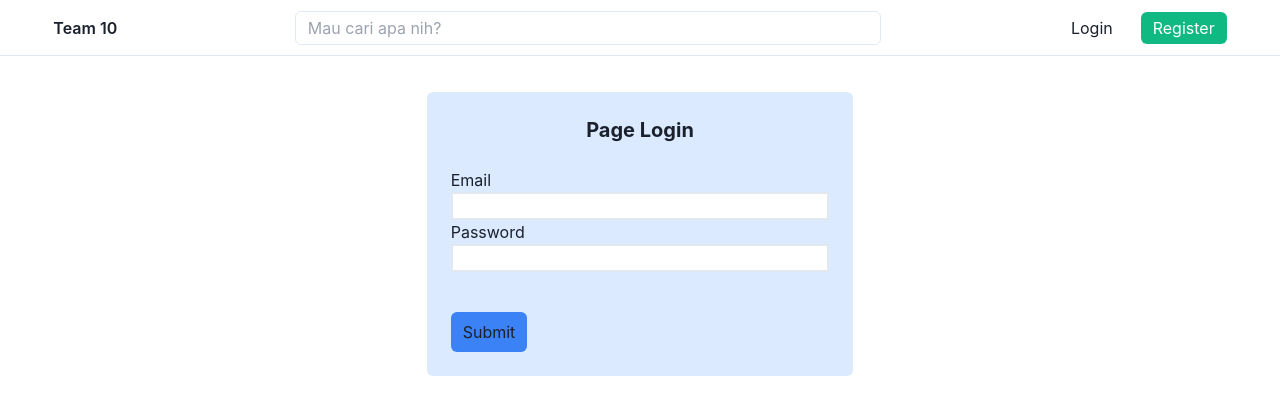
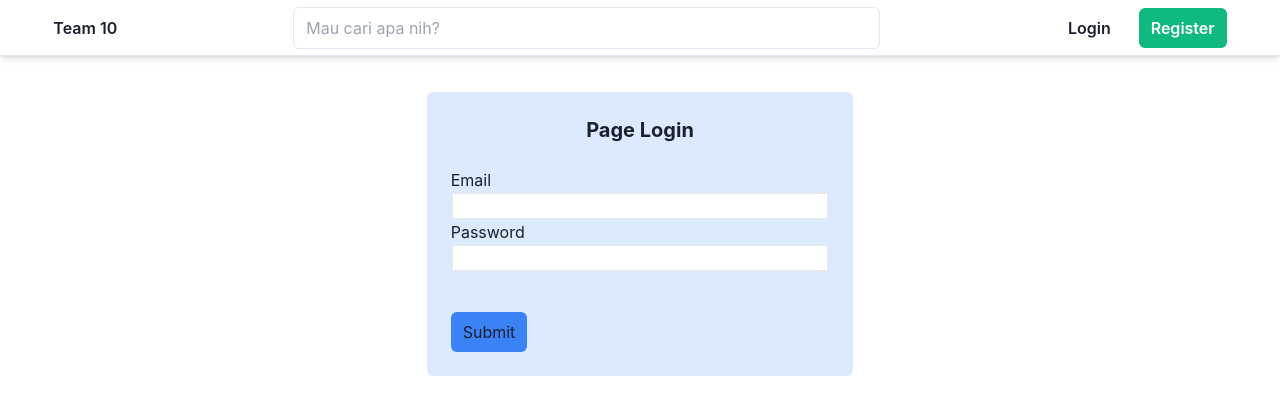
Before and after one commit to lilgibs/JCWDOL-09-Mini-Project, a React (Create React App) app in the folder fe/: page /login in a window 1280 px wide. Shown: the top 414 px of the page. Built offline with nearby package versions, Linux system fonts and the light colour scheme; no server answers.

Commit message:
fix : FE - Navbar

```diff
--- a/fe/src/components/Navbar.jsx
+++ b/fe/src/components/Navbar.jsx
@@ -1,46 +1,57 @@
-import React, { useState } from "react";
-import { FontAwesomeIcon } from "@fortawesome/react-fontawesome";
-import { faBars } from "@fortawesome/free-solid-svg-icons";
-import { Link } from "react-router-dom";
+import React, { useState } from 'react'
+import { FontAwesomeIcon } from '@fortawesome/react-fontawesome';
+import { faBars } from '@fortawesome/free-solid-svg-icons';
+import { Link } from 'react-router-dom';
+import { useSelector } from 'react-redux';
 
 const Navbar = () => {
-  const [toggle, setToggle] = useState(false);
+  const [toggle, setToggle] = useState(false)
+
+  const userGlobal = useSelector(state => state.user.user)
+
 
   const handleClick = () => {
     setToggle(!toggle);
-  };
+  }
 
   return (
-    <div className="w-full h-14 bg-white border-b">
-      <div className="w-11/12 m-auto h-full flex justify-between items-center">
-        <div className="">
-          <Link to="/">
-            <p className="font-semibold">Team 10</p>
+    <div className='w-full h-14 bg-white border-b shadow-md'>
+
+      <div className='w-11/12 m-auto h-full flex justify-between items-center'>
+
+        <div className=''>
+          <Link to='/'>
+            <p className='font-semibold'>Team 10</p>
           </Link>
         </div>
 
-        <div className="hidden md:flex items-center w-full md:w-2/4">
+        <div className='hidden md:flex items-center w-full md:w-2/4'>
           <input
             type="text"
-            className="border rounded-md w-full md:w-full px-3 py-1"
-            placeholder="Mau cari apa nih?"
-          />
+            className='border rounded-md w-full md:w-full px-3 py-2'
+            placeholder='Mau cari apa nih?' />
         </div>
+        {
+          !userGlobal.id ?
+            <div className='hidden md:flex gap-4'>
+              <Link to='/login'>
+                <button className='px-3 py-2 font-semibold'>Login</button>
+              </Link>
+              <Link to='/register'>
+                <button className='bg-emerald-500 font-semibold text-white px-3 py-2 rounded-md hover:bg-emerald-600 transition duration-100'>Register</button>
+              </Link>
+            </div>
+            :
+            <div className='flex flex-row items-center'>
+              <img
+                src='https://cdn.pixabay.com/photo/2015/10/05/22/37/blank-profile-picture-973460_1280.png'
+                className='w-10 object-cover border border-gray-500 rounded-full cursor-pointer' />
+              <p>{userGlobal.name}</p>
+            </div>
+        }
 
-        <div className="hidden md:flex gap-4">
-          <button className="px-3 py-1">Login</button>
-          <Link to="/register">
-            <button className="bg-emerald-500 text-white px-3 py-1 rounded-md">
-              Register
-            </button>
-          </Link>
-        </div>
-
-        <div className="md:hidden cursor-pointer" onClick={handleClick}>
-          <FontAwesomeIcon
-            icon={faBars}
-            className=" text-emerald-500 text-2xl"
-          />
+        <div className='md:hidden cursor-pointer' onClick={handleClick}>
+          <FontAwesomeIcon icon={faBars} className=' text-emerald-500 text-2xl ' />
         </div>
       </div>
 
@@ -56,15 +67,14 @@ const Navbar = () => {
           <div className="md:hidden flex gap-4 mt-2 justify-center">
             <button className="px-3 py-1">Login</button>
             <Link to="/register">
-              <button className="bg-emerald-500 text-white px-3 py-1 rounded-md">
-                Register
-              </button>
+              <button className="bg-emerald-500 text-white px-3 py-1 rounded-md">Register</button>
             </Link>
           </div>
         </div>
       )}
+
     </div>
-  );
-};
+  )
+}
 
 export default Navbar;
```
